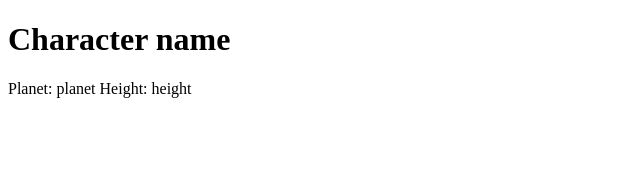
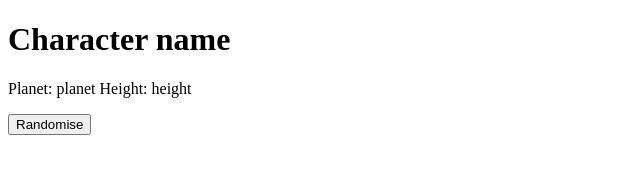
Before and after one commit to Brendan-Geoghegan/lotr_API, a plain HTML site: page index.html in a window 1280 px wide. Shown: the whole page, without its empty margins (0-640 px from the left). Drawn offline with Linux system fonts and the light colour scheme.

Commit message:
Add button

```diff
--- a/index.html
+++ b/index.html
@@ -15,5 +15,6 @@
             Height: <span id="charHeight">height</span>
         </p>
     </div>
+    <button type="button" id="charRandom">Randomise</button>
 </body>
 </html>
```
